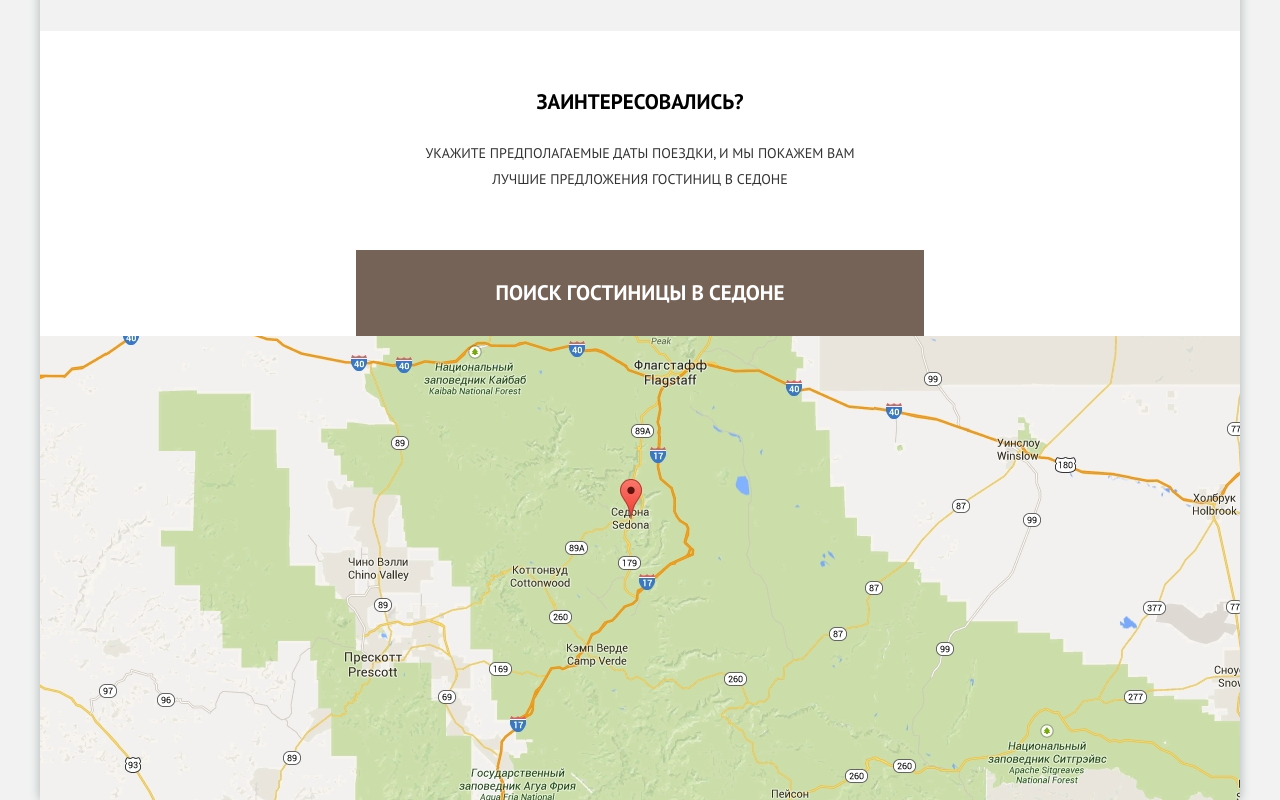
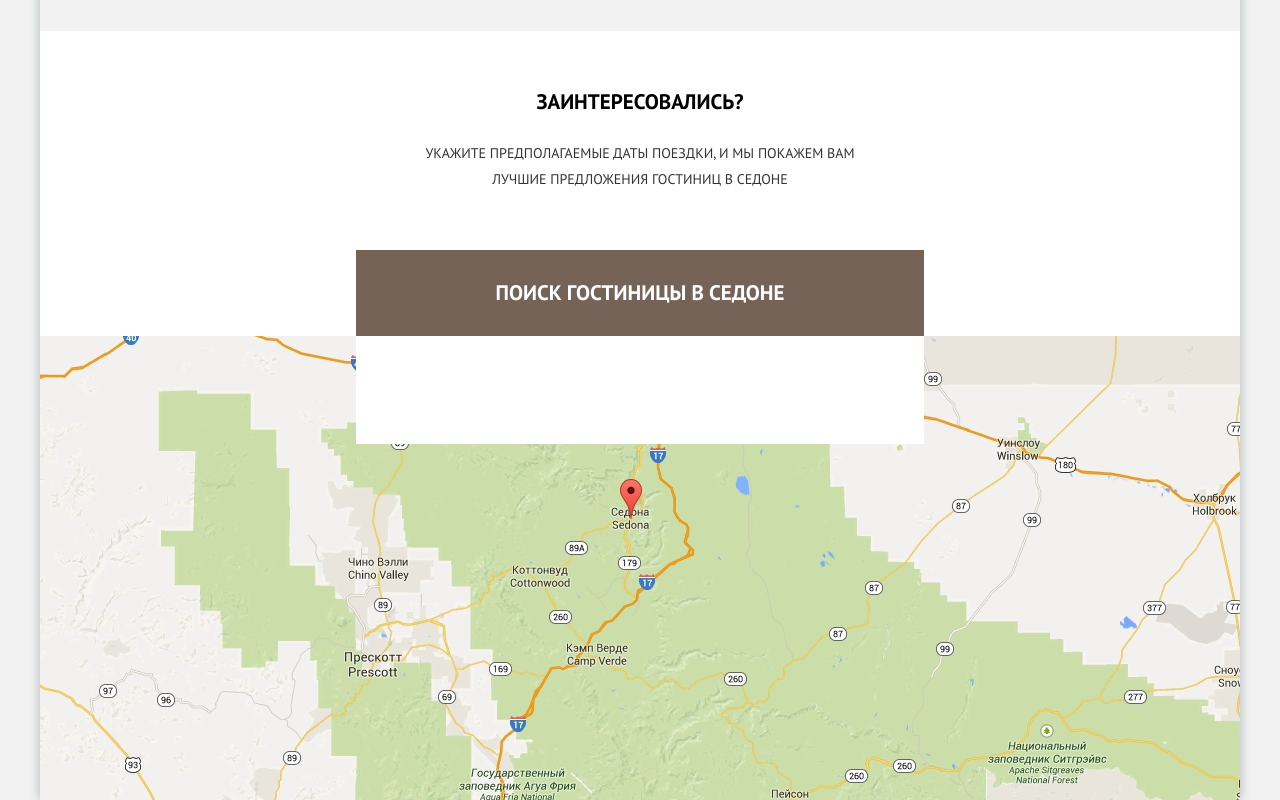
Before and after one commit to shock-dev/sedona, a Vue app: page / in a window 1280 px wide. Shown: the part 1977-2777 px from the top of the page. Built offline with nearby package versions, Linux system fonts and the light colour scheme.

Commit message:
styles for form body

```diff
--- a/src/scss/components/_search-form.scss
+++ b/src/scss/components/_search-form.scss
@@ -23,4 +23,11 @@ $form-header-height: 86px;
     background-size: cover;
     min-height: 464px;
   }
+
+  &__body {
+    background-color: $white;
+    padding: 54px;
+    max-width: $form-width;
+    margin: 0 auto;
+  }
 }
```
